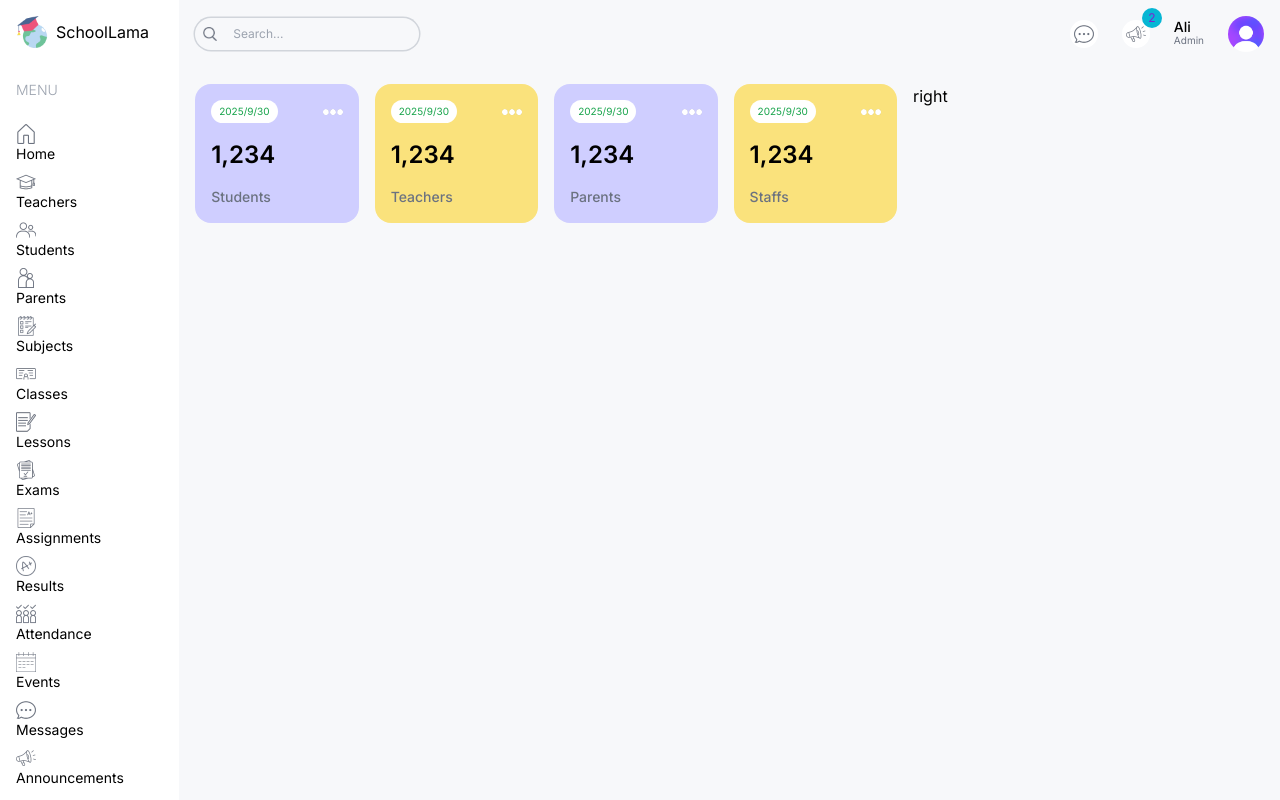
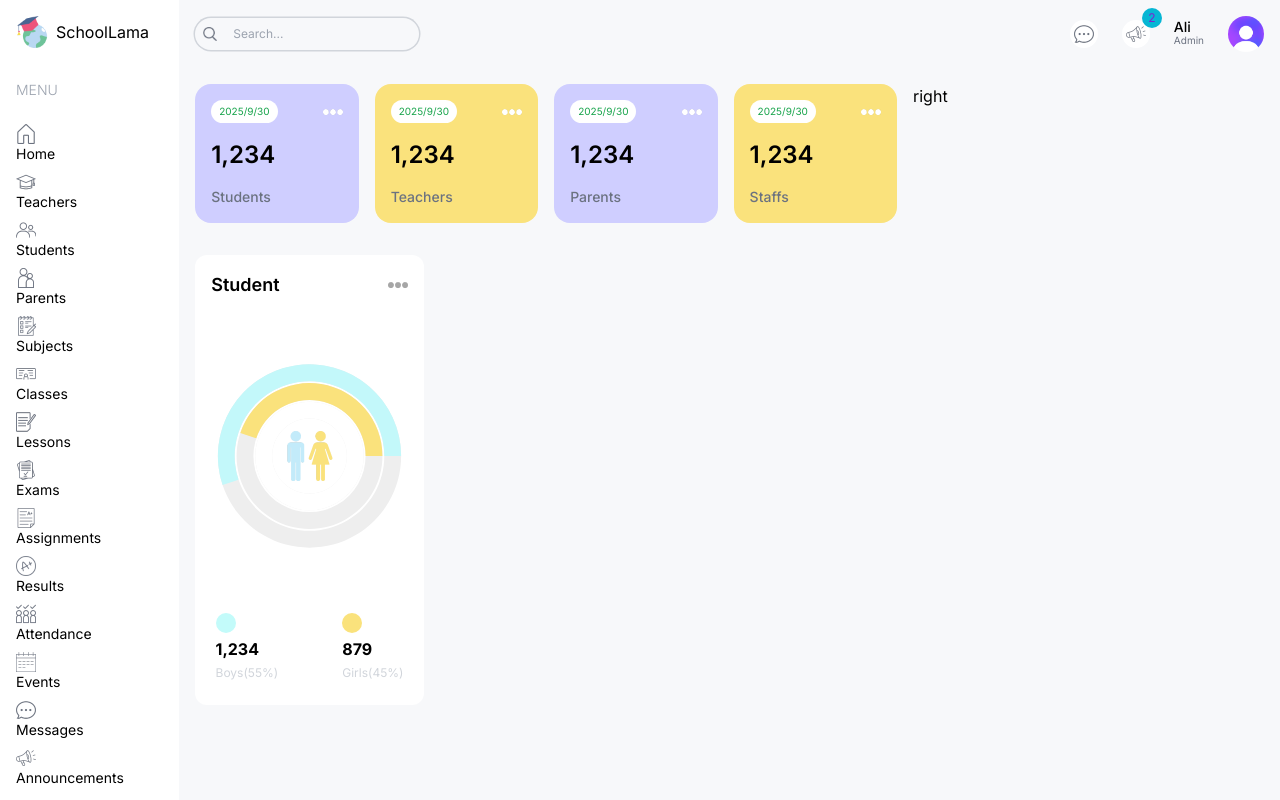
Before and after one commit to DostMohammadFahimi/F-SMIS, a Next.js app: page /admin in a window 1280 px wide. Shown: the top 800 px of the page. Built offline with nearby package versions, Linux system fonts and the light colour scheme.

Commit message:
complete countCharts

```diff
--- a/src/app/(dashboard)/admin/page.tsx
+++ b/src/app/(dashboard)/admin/page.tsx
@@ -1,10 +1,11 @@
+import CountCharts from "@/components/CountCharts";
 import UserCard from "@/components/UserCard";
 
 const AdminPage = () => {
   return (
     <div className="p-4 flex gap-4 flex-col md:flex-row">
       {/* {left} */}
-      <div className="w-full lg:w-2/3">
+      <div className="w-full lg:w-2/3 flex flex-col gap-8">
         {/* {User Card} */}
         <div className="flex gap-4 justify-between flex-wrap">
           <UserCard type={"students"} />
@@ -12,6 +13,16 @@
           <UserCard type={"parents"} />
           <UserCard type={"staffs"} />
         </div>
+        {/* {Middle Charts} */}
+        <div className="flex gap-4 flex-col lg:flex-row">
+          {/* {COUNT CHARTS} */}
+          <div className="w-full lg:w-1/3 h-[450px]">
+            <CountCharts />
+          </div>
+          {/* {ATTENTDENT CHARTS} */}
+          <div className="w-full lg:w-2/3 h-[450px]"></div>
+        </div>
+        <div className=""></div>
       </div>
 
       {/* {right} */}
--- /dev/null
+++ b/src/components/CountCharts.tsx
@@ -0,0 +1,71 @@
+"use client";
+import Image from "next/image";
+import {
+  RadialBar,
+  RadialBarChart,
+  ResponsiveContainer
+} from "recharts";
+
+const data = [
+  {
+    name: "Total",
+    count: 234,
+    fill: "white",
+  },
+  {
+    name: "Girls",
+    count: 105,
+    fill: "#FAE27C",
+  },
+  {
+    name: "Boys",
+    count:129,
+    fill: "#C3F8FA",
+  },
+];
+
+const CountCharts = () => {
+  return (
+    <div className="bg-white rounded-xl w-full h-full p-4">
+      {/* {Tittle} */}
+      <div className="flex justify-between items-center">
+        <h1 className="text-lg font-semibold">Student</h1>
+        <Image src="/moreDark.png" alt="" width={20} height={20} />
+      </div>
+      {/* {Charts} */}
+      <div className="relative w-full h-[75%]">
+        <ResponsiveContainer >
+          <RadialBarChart
+            cx="50%"
+            cy="50%"
+            innerRadius="40%"
+            outerRadius="100%"
+            barSize={32}
+            data={data}
+          >
+            <RadialBar
+              background
+              dataKey="count"
+            />
+          </RadialBarChart>
+        </ResponsiveContainer>
+        <Image  src="/maleFemale.png" alt="" width={50} height={50} className="absolute top-1/2 left-1/2 -translate-x-1/2 -translate-y-1/2"/>
+      </div>
+      {/* {Bottom} */}
+      <div className="flex justify-center gap-16">
+        <div className="flex flex-col gap-1">
+          <div className="h-5 w-5 rounded-full bg-lamaSky" />
+          <h1 className="font-bold">1,234</h1>
+          <h2 className="text-xs text-gray-300">Boys(55%)</h2>
+        </div>
+        <div className="flex flex-col gap-1">
+          <div className="h-5 w-5 rounded-full bg-lamaYellow" />
+          <h1 className="font-bold">879</h1>
+          <h2 className="text-xs text-gray-300">Girls(45%)</h2>
+        </div>
+      </div>
+    </div>
+  );
+};
+
+export default CountCharts;
```
